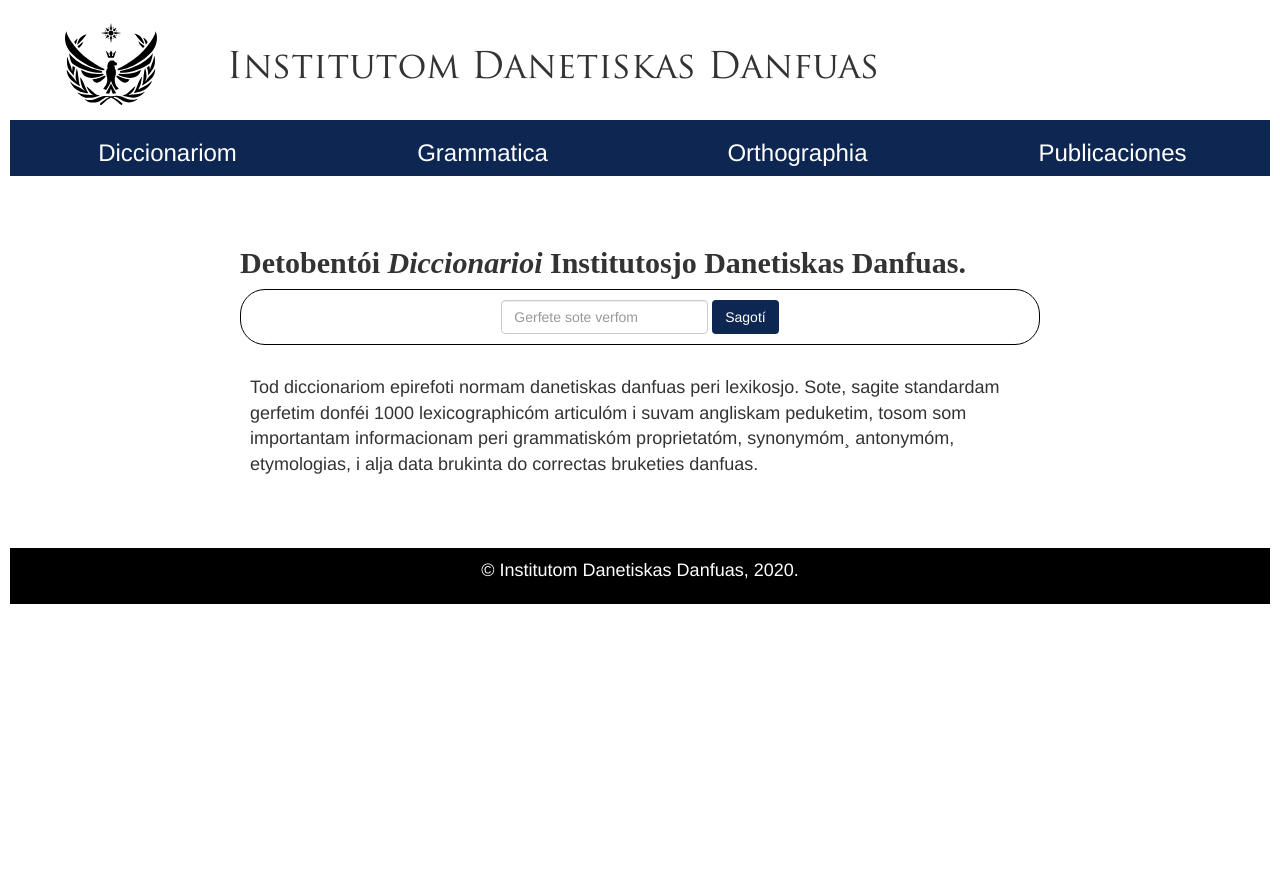
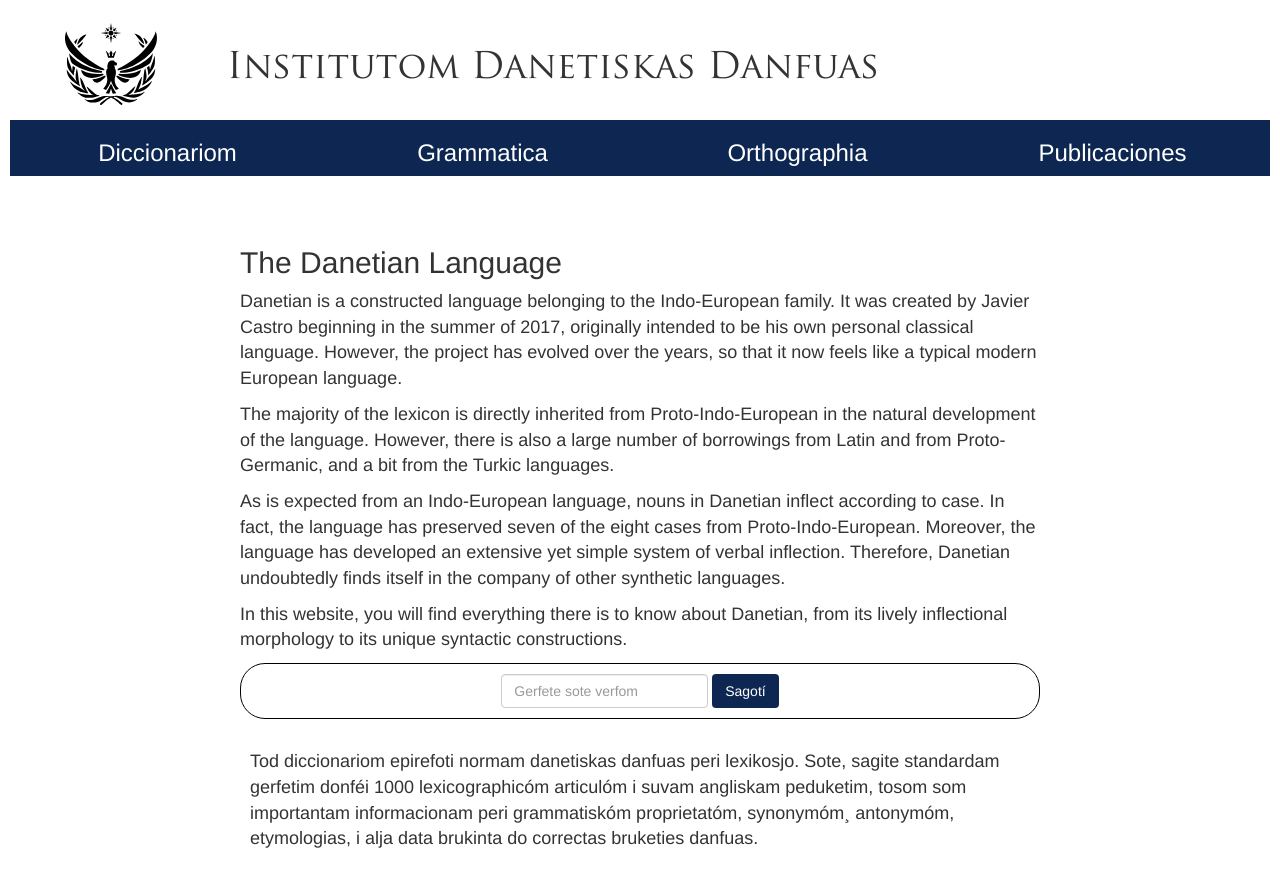
Before and after one commit to thprfssr/idd, a Django app: page / in a window 1280 px wide. Shown: the top 893 px of the page. Before the commit the page ends 604 px from the top, so only its background shows below. Run offline with Django 3.2, Linux system fonts and the light colour scheme; some libraries are stand-ins or nearby versions.

Commit message:
Started writing a short description of the language to put in the home page.

```diff
--- a/website/templates/_body.html
+++ b/website/templates/_body.html
@@ -1,6 +1,12 @@
 <!-- Body -->
 <div class="container" id="idd-body">
-  <h2><b>Detobentói <i>Diccionarioi</i> Institutosjo Danetiskas Danfuas.</b></h2>
+  <div>
+  <h2>The Danetian Language</h2>
+  <p>Danetian is a constructed language belonging to the Indo-European family. It was created by Javier Castro beginning in the summer of 2017, originally intended to be his own personal classical language. However, the project has evolved over the years, so that it now feels like a typical modern European language.</p>
+  <p>The majority of the lexicon is directly inherited from Proto-Indo-European in the natural development of the language. However, there is also a large number of borrowings from Latin and from Proto-Germanic, and a bit from the Turkic languages.</p>
+  <p>As is expected from an Indo-European language, nouns in Danetian inflect according to case. In fact, the language has preserved seven of the eight cases from Proto-Indo-European. Moreover, the language has developed an extensive yet simple system of verbal inflection. Therefore, Danetian undoubtedly finds itself in the company of other synthetic languages.</p>
+  <p>In this website, you will find everything there is to know about Danetian, from its lively inflectional morphology to its unique syntactic constructions.</p>
+  </div>
 
   <div class="container-fluid" id="idd-search-box-div">
     <form class="form-inline" method="get" action="/diccionariom/">
```
